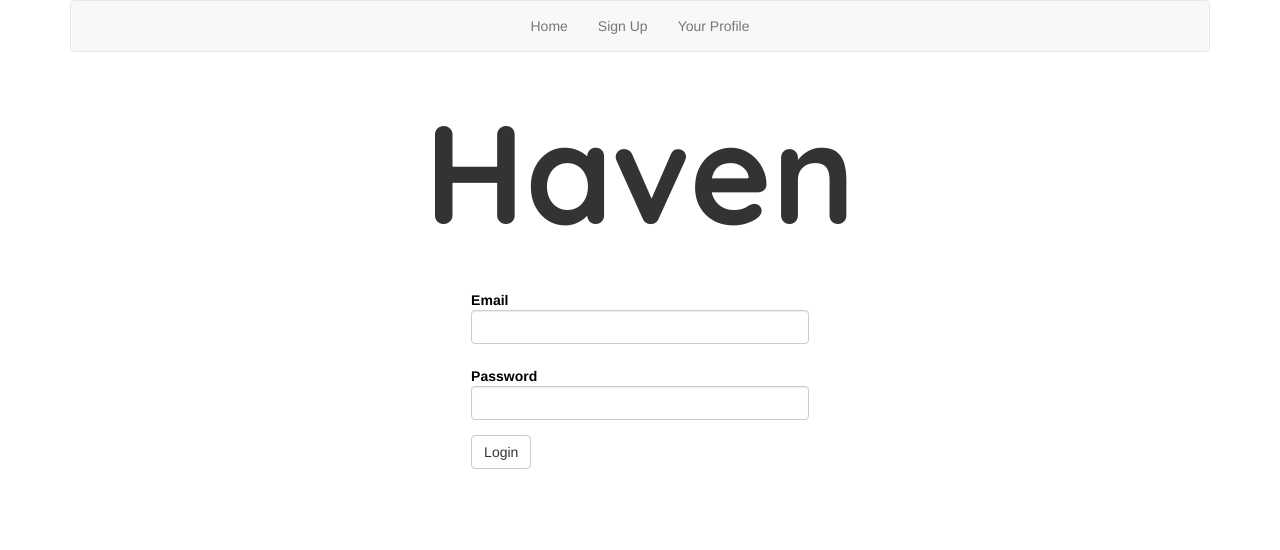
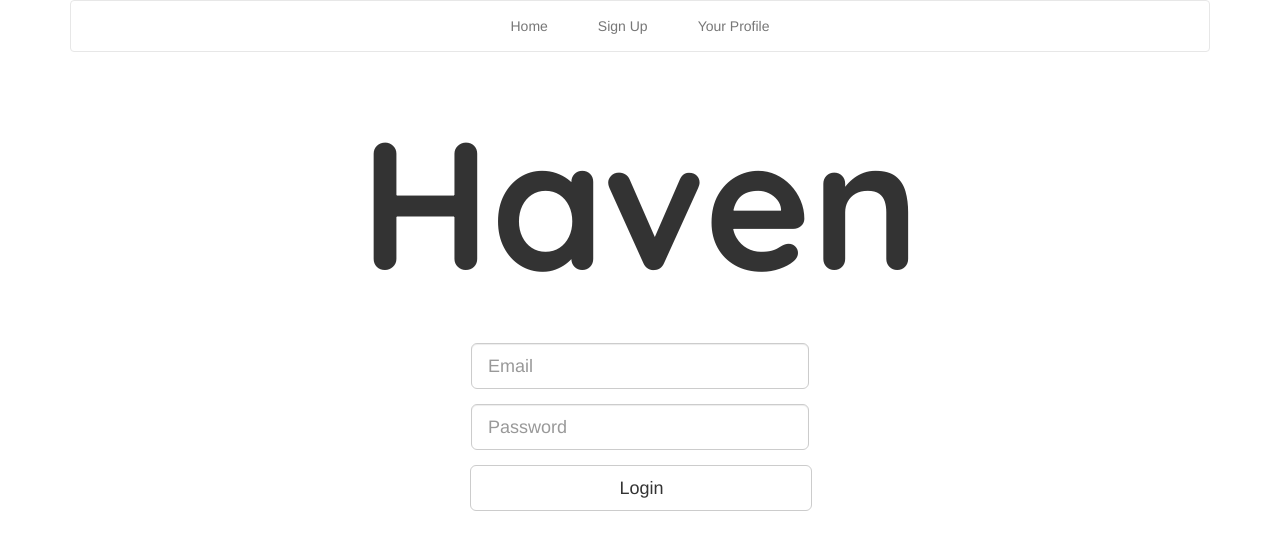
Before and after one commit to slindquist3-zz/Haven, a React (Create React App) app in the folder react-folder/: page / in a window 1280 px wide. Shown: the top 550 px of the page. Built offline with nearby package versions, Linux system fonts and the light colour scheme.

Commit message:
Minimal and GORGEOUS

```diff
--- a/react-folder/public/index.html
+++ b/react-folder/public/index.html
@@ -22,6 +22,7 @@
 
 
     <div id="root"></div>
+
     <!--
       This HTML file is a template.
       If you open it directly in the browser, you will see an empty page.
--- a/react-folder/public/style/master.css
+++ b/react-folder/public/style/master.css
@@ -13,6 +13,33 @@ body {
   background-attachment: fixed;
 }
 
+.strokeme
+{
+    color: yellow;
+    text-shadow: -1px 0 black, 0 1px black, 1px 0 black, 0 -1px black;
+}
+
+.buttonOverride {
+  width: 19em;
+  margin-left: .8em
+}
+
+.boardButtonOverride {
+  width: 19em;
+}
+
+.box {
+  height: 20px;
+  width: 20px;
+}
+
+.lightBlue {
+  background-color: #e1f5fe
+}
+
+.behind {
+  z-index: -1;
+}
 .fade
 {
         opacity:1;
@@ -53,7 +80,7 @@ h1 {
 
 .logo {
   font-family: 'Quicksand', sans-serif;
-  font-size: 10em;
+  font-size: 13em;
   text-align: center;
 
 }
--- a/react-folder/src/components/App.js
+++ b/react-folder/src/components/App.js
@@ -2,7 +2,6 @@ import React, { Component } from 'react';
 import { connect } from 'react-redux'
 import { Grid } from 'react-bootstrap'
 import Nav from './Nav'
-import FastLogin from './FastLogin'
 import $ from 'jquery'
 // import '../App.css';
 
--- a/react-folder/src/components/FastLogin.js
+++ /dev/null
@@ -1,26 +0,0 @@
-import React, {Component} from 'react'
-import { bindActionCreators } from 'redux'
-import { connect } from 'react-redux'
-import { Button } from 'react-bootstrap'
-import logUserIn from '../actions/logUserIn'
-import boardRequest from '../actions/boardRequest'
-
-class FastLogin extends Component {
-  handleOnClick(event){
-    this.props.logUserIn({email: "drew@d.com", password:"me"})
-  }
-
-  render(){
-    return(
-      <div>
-        <Button onClick={this.handleOnClick.bind(this)}></Button>
-      </div>
-    )
-  }
-}
-
-function mapDispatchToProps(dispatch) {
-  return bindActionCreators({ logUserIn, boardRequest }, dispatch)
-}
-
-export default connect(null, mapDispatchToProps)(FastLogin)
--- a/react-folder/src/components/Login.js
+++ b/react-folder/src/components/Login.js
@@ -29,19 +29,27 @@ class Login extends Component {
     <Row className="form-horizontal left">
         <form onSubmit={this.handleSubmit.bind(this)}>
           <FormGroup>
-            <ControlLabel className="whiteText">Email</ControlLabel>
+            {/* <ControlLabel className="whiteText">Email</ControlLabel> */}
             <FormControl
+              className="input-lg"
+              placeholder="Email"
               type="text"
               onChange={this.handleEmailChange.bind(this)}/>
           </FormGroup>
           <FormGroup>
-            <ControlLabel className="whiteText">Password</ControlLabel>
+            {/* <ControlLabel className="whiteText">Password</ControlLabel> */}
             <FormControl
-            type="password"
-            onChange={this.handlePasswordChange.bind(this)}/>
+              className="input-lg"
+              placeholder="Password"
+              type="password"
+              onChange={this.handlePasswordChange.bind(this)}/>
           </FormGroup>
           <FormGroup>
-            <Button className= "whiteButton" type="submit">Login</Button>
+            <Row>
+            <Button className="buttonOverride btn btn-default btn-lg btn-block" type="submit">Login</Button>
+
+
+            </Row>
           </FormGroup>
       </form>
     </Row>
--- a/react-folder/src/components/Nav.js
+++ b/react-folder/src/components/Nav.js
@@ -22,14 +22,6 @@ class Nav extends Component {
     return(
             <nav className="navbar navbar-default">
               <div className="container-fluid">
-                <div className="navbar-header">
-                  <button type="button" className="navbar-toggle collapsed" data-toggle="collapse">
-                    <span>Toggle navigation</span>
-                    <span className="icon-bar"></span>
-                    <span className="icon-bar"></span>
-                    <span className="icon-bar"></span>
-                  </button>
-                </div>
                 <div className="collapse navbar-collapse">
                   <ul className="nav navbar-nav center">
                     <li><a href="/">Home</a></li>
--- a/react-folder/src/components/PostForm.js
+++ b/react-folder/src/components/PostForm.js
@@ -83,7 +83,7 @@ class PostForm extends Component {
                 <FormControl type="text" onChange={this.handleStatusChange.bind(this)} value={this.state.content}/>
               </FormGroup>
 
-              <Button type="submit">Post</Button>
+              <Button className="btn-lg" type="submit">Post</Button>
             </form>
       )
     } else if (method === "image") {
@@ -106,8 +106,8 @@ class PostForm extends Component {
         <Row className="spaceBottomM">
           <Col lg={8} md={8} sm={8} xs={8} lgOffset={2} mdOffset={2} smOffset={2} xsOffset={2}>
             <ButtonGroup>
-              <Button value="text" onClick={this.handlePost.bind(this)}>Message</Button>
-              <Button value="image" onClick={this.handlePost.bind(this)}>Photo</Button>
+              <Button className="btn-lg" value="text" onClick={this.handlePost.bind(this)}>Message</Button>
+              <Button className="btn-lg" value="image" onClick={this.handlePost.bind(this)}>Photo</Button>
             </ButtonGroup>
           </Col>
         </Row>
--- a/react-folder/src/components/Profile.js
+++ b/react-folder/src/components/Profile.js
@@ -88,9 +88,12 @@ class Profile extends Component {
     let dropdownEdit = this.dropdown(this.props.editing);
     let boards = this.props.boards.map((board) => {
       return (
-        <h3><Button className="blackLinks" onClick={this.handleOnClick.bind(this)} value={board.id}>{board.title.toLowerCase()}</Button></h3>
+        <h4><Button className="boardButtonOverride btn-lg" onClick={this.handleOnClick.bind(this)} value={board.id}>{board.title}</Button></h4>
     )
-    })
+    }
+  )
+  let theseBoards = boards.slice(1, boards.length - 1)
+
 
 
     return(<div className="text-center">
@@ -106,10 +109,10 @@ class Profile extends Component {
         <Col lg={6} md={6} sm={6} xs={6} lgOffset={3} mdOffset={3} smOffset={3} xsOffset={3} className="spaceBottomM">
           <form onSubmit={this.handleCreate.bind(this)} value={this.props.currentUser.id}>
             <FormGroup className="spaceBottomS">
-              <FormControl type="text" placeholder="Board Title" onChange={this.handleTitleChange.bind(this)} value={this.state.title} />
-              <FormControl type="text" placeholder="Other User's Email" onChange={this.handleOtherUserChange.bind(this)} value={this.state.otherUserEmail} />
+              <FormControl className="input-lg" type="text" placeholder="Board Title" onChange={this.handleTitleChange.bind(this)} value={this.state.title} />
+              <FormControl className="input-lg" type="text" placeholder="Other User's Email" onChange={this.handleOtherUserChange.bind(this)} value={this.state.otherUserEmail} />
             </FormGroup>
-            <Button type="submit">
+            <Button className="btn-lg" type="submit">
               Create New Board
             </Button>
           </form>
@@ -118,10 +121,10 @@ class Profile extends Component {
       <Row>
         <Col lg={8} md={8} sm={8} xs={8} lgOffset={2} mdOffset={2} smOffset={2} xsOffset={2} className="spaceTopS spaceBottomS">
 
-          <p className="lesserHeadings">Your Boards</p>
+          <strong><p className="lesserHeadings">Your Boards</p></strong>
             <div>
             <Col lg={8} md={8} sm={8} xs={8} lgOffset={2} mdOffset={2} smOffset={2} xsOffset={2}>
-                {boards}
+                {theseBoards}
             </Col>
             </div>
         </Col>
--- a/react-folder/src/components/Welcome.js
+++ b/react-folder/src/components/Welcome.js
@@ -1,5 +1,5 @@
 import React, {Component} from 'react'
-import { Row, Col, Form, FormGroup, FormControl, ControlLabel, HelpBlock, Button } from 'react-bootstrap'
+import { Row, Col, Form, FormGroup, FormControl, ControlLabel, HelpBlock, Button} from 'react-bootstrap'
 import { bindActionCreators } from 'redux'
 import { connect } from 'react-redux'
 import { browserHistory } from 'react-router'
@@ -30,9 +30,11 @@ class Welcome extends Component {
   }
   render(){
     return(
-      <div>
+      <div className="slide-up-page">
+        <div>
+
         <Row>
-            <p className="logo text-center fade">Haven</p>
+          <p className="logo text-center fade">Haven</p>
         </Row>
         <Row>
           <Col className="col-md-8 col-md-offset-2">
@@ -40,6 +42,7 @@ class Welcome extends Component {
         </Row>
           <Login />
       </div>
+    </div>
     )
   }
 }
--- a/react-folder/src/routes.js
+++ b/react-folder/src/routes.js
@@ -7,7 +7,6 @@ import Login from './components/Login'
 import Logout from './components/Logout'
 import Board from './components/Board'
 import Welcome from './components/Welcome'
-import FastLogin from './components/FastLogin'
 
 
 
```
Also changed, not shown: react-folder/public/bootstrap/css/bootstrap.css, 2 other files (tests, documents, lock files or other folders).
